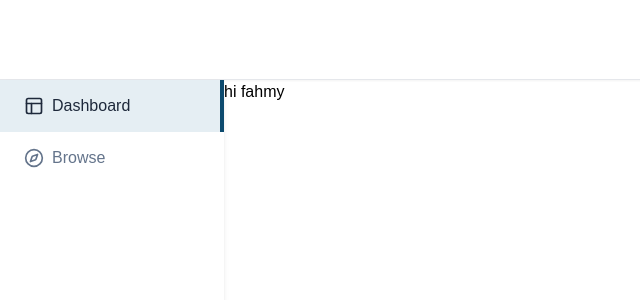
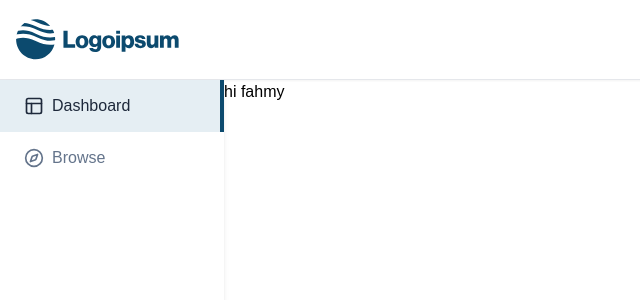
Before and after one commit to Ahmed-Fahmy212/Auth-In-Nest, a Next.js app in the folder frontend/: page / in a window 1280 px wide. Shown: the top 300 px of the page, without its empty margins (0-640 px from the left). Built offline with nearby package versions, Linux system fonts and the light colour scheme.

Commit message:
Refactor(navbar): component to add logo in desktop view

```diff
--- a/frontend/app/(dashboard)/_components/logo.tsx
+++ b/frontend/app/(dashboard)/_components/logo.tsx
@@ -1,6 +1,8 @@
 import Image from "next/image";
 const Logo = () => {
-  return <Image height={40} width={163} alt="logo" src="/logo.svg" />;
+  return (
+        <Image height={40} width={163} alt="logo" src="/logo.svg" />
+  );
 };
 
 export default Logo;
--- a/frontend/components/navbar.tsx
+++ b/frontend/components/navbar.tsx
@@ -1,9 +1,14 @@
+import Logo from "@/app/(dashboard)/_components/logo";
+
 import MobileMenu from "@/app/(dashboard)/_components/mobile-menu";
 
 const Navbar = () => {
   return (
     <div className="p-4 border-b h-full flex items-center bg-white shadow-sm">
       {/* 1- add logo ----- 2- add items to login  */}
+      <div className="hidden md:flex">
+          <Logo />
+      </div>
 
       <MobileMenu />
     </div>
```
